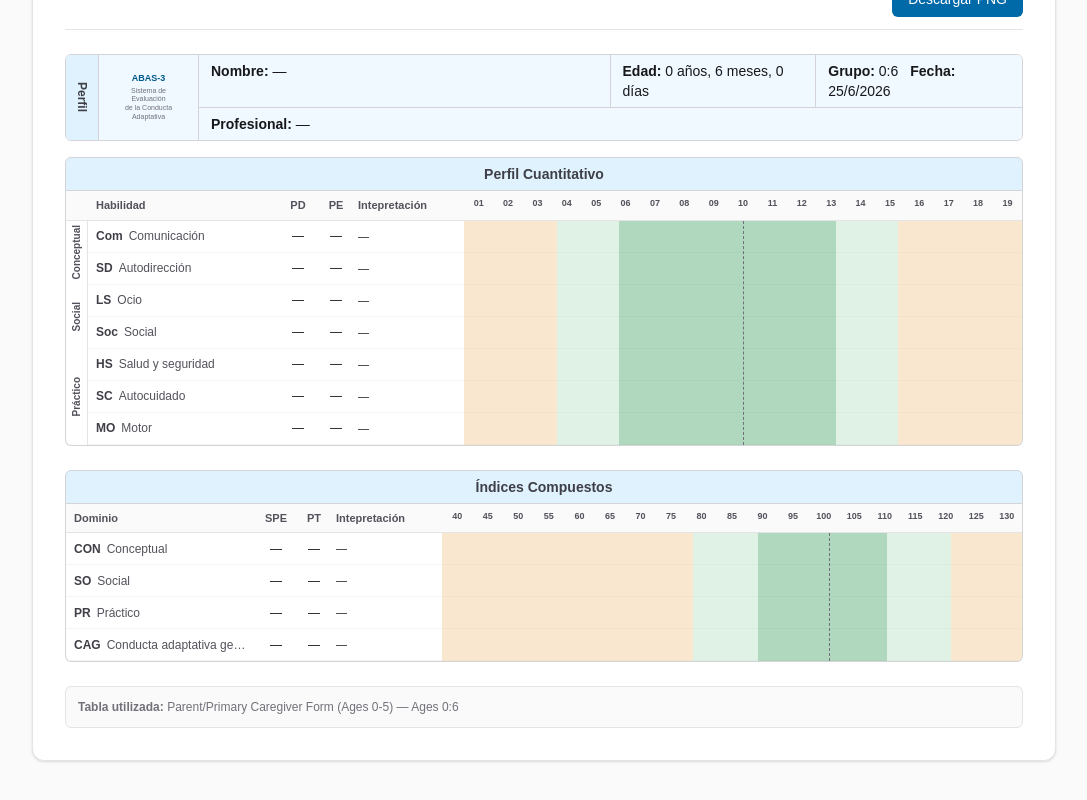
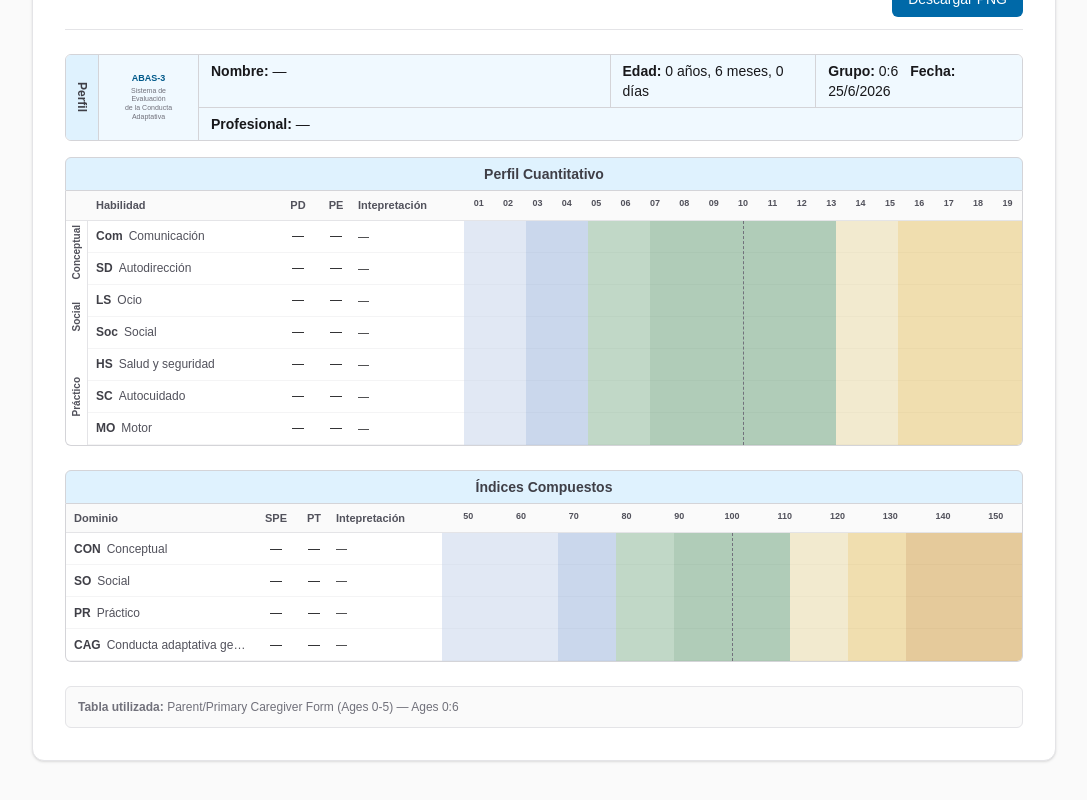
Before and after one commit to AndrewParker99/neurotmxlab, a Next.js app: page / in a window 1280 px wide. Shown: the part 582-1382 px from the top of the page, without its empty margins (96-1183 px from the left). Built offline with nearby package versions, Linux system fonts and the light colour scheme.

Commit message:
Restaurar distribucion y paleta original de zonas (1-3,3-5,5-7,7-13,13-15,15-19 y escala 50-150 para indices)

```diff
--- a/src/components/ReportProfile.tsx
+++ b/src/components/ReportProfile.tsx
@@ -34,23 +34,31 @@ interface ReportProfileProps {
 const ROW_H = 32;
 
 const SKILL_ZONES = [
-  { label: "Muy bajo / Bajo", from: 1, to: 4, color: "#f5d4a8" },
-  { label: "Promedio Bajo", from: 4, to: 6, color: "#c7e6cf" },
-  { label: "Promedio", from: 6, to: 13, color: "#6fb98a" },
-  { label: "Promedio Alto", from: 13, to: 15, color: "#c7e6cf" },
-  { label: "Alto / Muy alto", from: 15, to: 19, color: "#f5d4a8" },
+  { label: "Muy Baja", from: 1, to: 3, color: "#c9d6ec" },
+  { label: "Baja", from: 3, to: 5, color: "#9fb6dd" },
+  { label: "Media-baja", from: 5, to: 7, color: "#8fb89a" },
+  { label: "Media", from: 7, to: 13, color: "#6fa37e" },
+  { label: "Media-alta", from: 13, to: 15, color: "#e8d9a8" },
+  { label: "Alta", from: 15, to: 19, color: "#e3c46e" },
 ];
 
 const DOMAIN_ZONES = [
-  { label: "Muy bajo / Bajo", from: 40, to: 79, color: "#f5d4a8" },
-  { label: "Promedio Bajo", from: 79, to: 89, color: "#c7e6cf" },
-  { label: "Promedio", from: 89, to: 109, color: "#6fb98a" },
-  { label: "Promedio Alto", from: 109, to: 119, color: "#c7e6cf" },
-  { label: "Alto / Muy alto", from: 119, to: 130, color: "#f5d4a8" },
+  { label: "Muy Baja", from: 50, to: 70, color: "#c9d6ec" },
+  { label: "Baja", from: 70, to: 80, color: "#9fb6dd" },
+  { label: "Media-baja", from: 80, to: 90, color: "#8fb89a" },
+  { label: "Media", from: 90, to: 110, color: "#6fa37e" },
+  { label: "Media-alta", from: 110, to: 120, color: "#e8d9a8" },
+  { label: "Alta", from: 120, to: 130, color: "#e3c46e" },
+  { label: "Muy alta", from: 130, to: 150, color: "#cf9f4a" },
 ];
 
+const SKILL_MIN = 1;
+const SKILL_MAX = 19;
+const DOMAIN_MIN = 50;
+const DOMAIN_MAX = 150;
+
 const SKILL_TICKS = [1, 2, 3, 4, 5, 6, 7, 8, 9, 10, 11, 12, 13, 14, 15, 16, 17, 18, 19];
-const DOMAIN_TICKS = [40, 45, 50, 55, 60, 65, 70, 75, 80, 85, 90, 95, 100, 105, 110, 115, 120, 125, 130];
+const DOMAIN_TICKS = [50, 60, 70, 80, 90, 100, 110, 120, 130, 140, 150];
 
 function pctFor(min: number, max: number, value: number) {
   return ((value - min) / (max - min)) * 100;
@@ -166,13 +174,13 @@ const ReportProfile = forwardRef<HTMLDivElement, ReportProfileProps>(function Re
                     {SKILL_ZONES.map((z) => (
                       <div
                         key={z.label}
-                        style={{ width: `${pctFor(1, 19, z.to) - pctFor(1, 19, z.from)}%`, backgroundColor: z.color, opacity: 0.55 }}
+                        style={{ width: `${pctFor(SKILL_MIN, SKILL_MAX, z.to) - pctFor(SKILL_MIN, SKILL_MAX, z.from)}%`, backgroundColor: z.color, opacity: 0.55 }}
                       />
                     ))}
                   </div>
                   <div
                     className="absolute top-0 bottom-0 border-l border-dashed border-zinc-500"
-                    style={{ left: `${pctFor(1, 19, 10)}%` }}
+                    style={{ left: `${pctFor(SKILL_MIN, SKILL_MAX, 10)}%` }}
                   />
                 </div>
               </div>
@@ -190,7 +198,7 @@ const ReportProfile = forwardRef<HTMLDivElement, ReportProfileProps>(function Re
                     {s.pe !== null && (
                       <div
                         className="absolute rounded-full bg-zinc-900 border-2 border-white shadow"
-                        style={{ width: 10, height: 10, top: ROW_H / 2 - 5, left: `calc(${pctFor(1, 19, s.pe)}% - 5px)` }}
+                        style={{ width: 10, height: 10, top: ROW_H / 2 - 5, left: `calc(${pctFor(SKILL_MIN, SKILL_MAX, s.pe)}% - 5px)` }}
                       />
                     )}
                   </div>
@@ -213,7 +221,7 @@ const ReportProfile = forwardRef<HTMLDivElement, ReportProfileProps>(function Re
                     stroke="#18181b"
                     vectorEffect="non-scaling-stroke"
                     points={orderedSkills
-                      .map((s, i) => (s.pe !== null ? `${pctFor(1, 19, s.pe)},${i * ROW_H + ROW_H / 2}` : null))
+                      .map((s, i) => (s.pe !== null ? `${pctFor(SKILL_MIN, SKILL_MAX, s.pe)},${i * ROW_H + ROW_H / 2}` : null))
                       .filter(Boolean)
                       .join(" ")}
                   />
@@ -251,13 +259,13 @@ const ReportProfile = forwardRef<HTMLDivElement, ReportProfileProps>(function Re
                 {DOMAIN_ZONES.map((z) => (
                   <div
                     key={z.label}
-                    style={{ width: `${pctFor(40, 130, z.to) - pctFor(40, 130, z.from)}%`, backgroundColor: z.color, opacity: 0.55 }}
+                    style={{ width: `${pctFor(DOMAIN_MIN, DOMAIN_MAX, z.to) - pctFor(DOMAIN_MIN, DOMAIN_MAX, z.from)}%`, backgroundColor: z.color, opacity: 0.55 }}
                   />
                 ))}
               </div>
               <div
                 className="absolute top-0 bottom-0 border-l border-dashed border-zinc-500"
-                style={{ left: `${pctFor(40, 130, 100)}%` }}
+                style={{ left: `${pctFor(DOMAIN_MIN, DOMAIN_MAX, 100)}%` }}
               />
             </div>
           </div>
@@ -275,7 +283,7 @@ const ReportProfile = forwardRef<HTMLDivElement, ReportProfileProps>(function Re
                 {d.pt !== null && (
                   <div
                     className="absolute rounded-full bg-zinc-900 border-2 border-white shadow"
-                    style={{ width: 10, height: 10, top: ROW_H / 2 - 5, left: `calc(${pctFor(40, 130, d.pt)}% - 5px)` }}
+                    style={{ width: 10, height: 10, top: ROW_H / 2 - 5, left: `calc(${pctFor(DOMAIN_MIN, DOMAIN_MAX, d.pt)}% - 5px)` }}
                   />
                 )}
               </div>
@@ -298,7 +306,7 @@ const ReportProfile = forwardRef<HTMLDivElement, ReportProfileProps>(function Re
                 stroke="#18181b"
                 vectorEffect="non-scaling-stroke"
                 points={domains
-                  .map((d, i) => (d.pt !== null ? `${pctFor(40, 130, d.pt)},${i * ROW_H + ROW_H / 2}` : null))
+                  .map((d, i) => (d.pt !== null ? `${pctFor(DOMAIN_MIN, DOMAIN_MAX, d.pt)},${i * ROW_H + ROW_H / 2}` : null))
                   .filter(Boolean)
                   .join(" ")}
               />
```
